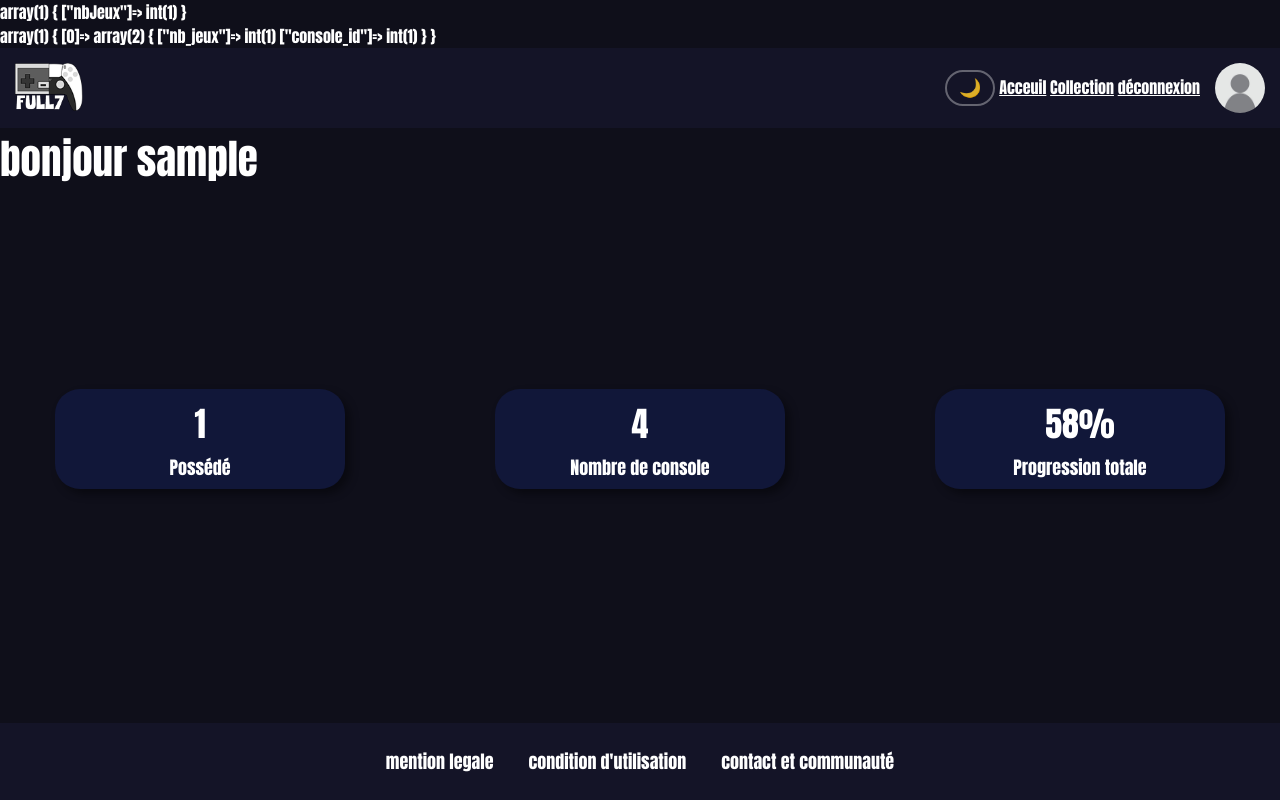
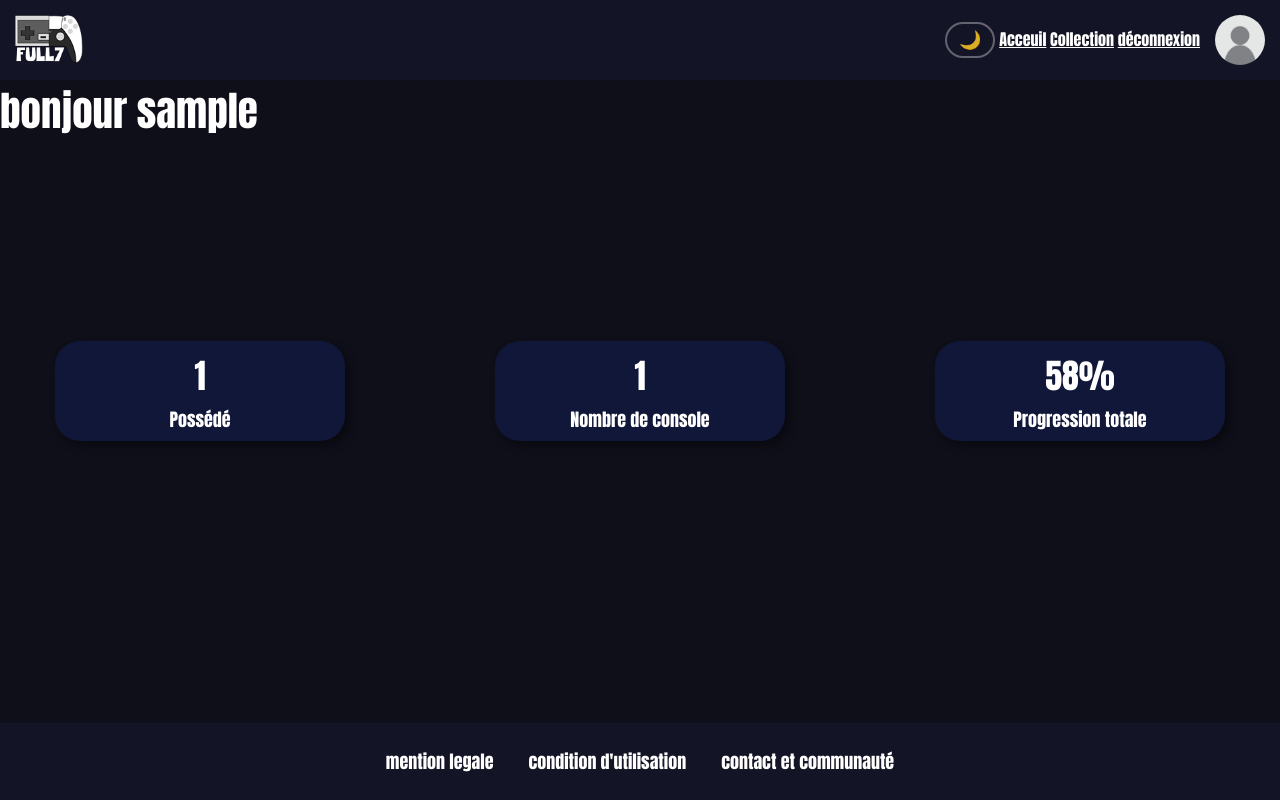
Before and after one commit to Sabo167-exe/projet-full7, a PHP site: page /dashboard.php in a window 1280 px wide. Run offline with PHP 8.4, Linux system fonts and the light colour scheme; the visitor is signed in with stand-in values (Sample User, id 1); tables that the repository leaves empty or names only in its code hold one stand-in row (values such as "Sample post").

Commit message:
ajustement  mineur

```diff
--- a/page/dashboard.php
+++ b/page/dashboard.php
@@ -10,28 +10,18 @@ $pseudo = $_SESSION['pseudo'];
 
 $nb_console = 4;
 $progression = 58;
-$sql= " SELECT COUNT(g.id_jeux) AS nb_jeux , g.console_id
+$sql= "
+SELECT SUM(nb_jeux) AS nb_jeux_total, COUNT(console_id) AS nb_consoles
+FROM (SELECT COUNT(g.id_jeux) AS nb_jeux , g.console_id
         FROM Ownerships AS o
         INNER JOIN Games AS g
         ON o.id_jeux = g.id_jeux
         WHERE o.id_user = :id_user
-        GROUP BY g.console_id";
+        GROUP BY g.console_id) AS jeux_consoles";
 $stmt = $pdo->prepare($sql);
 $stmt->execute([':id_user' => $_SESSION['id_user']]);
-$listeJeux =  [];
-while($row= $stmt->fetch(PDO::FETCH_ASSOC)) {
-    $listeJeux[] = $row;
-}
-$stmt = $pdo->prepare("SELECT COUNT(id_jeux) AS nbJeux FROM Ownerships WHERE id_user = :id_user");
-$stmt->execute([':id_user' => $_SESSION['id_user']]);
-$nbJeux = [];
 
-$nbJeux = $stmt->fetch(PDO::FETCH_ASSOC);
-$possedé = $nbJeux['nbJeux'];
-var_dump($nbJeux);
-echo "<br>";
-var_dump($listeJeux);
-
+$nb_jeux_consoles = $stmt->fetch(PDO::FETCH_ASSOC);
 
 ?>
 <!DOCTYPE html>
@@ -60,12 +50,12 @@ var_dump($listeJeux);
     <div class="stats">
 
         <div class="stats-item">
-            <span class="stats-item-value"><?php echo $possedé ?></span>
+            <span class="stats-item-value"><?php echo $nb_jeux_consoles["nb_jeux_total"] ?></span>
             <p class="stats-item-label">Possédé</p>
         </div>
 
         <div class="stats-item">
-            <span class="stats-item-value"><?php echo $nb_console ?></span>
+            <span class="stats-item-value"><?php echo $nb_jeux_consoles["nb_consoles"] ?></span>
             <p class="stats-item-label">Nombre de console</p>
         </div>
 
```
